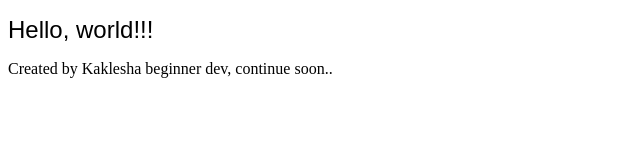
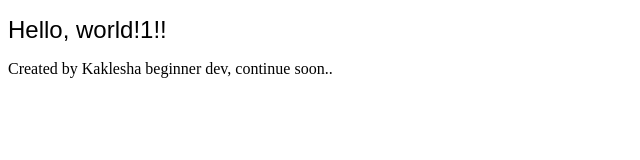
Before and after one commit to Kaklesha/rsschool-cv, a plain HTML site: page index.html in a window 1280 px wide. Shown: the full height of the page, 0-640 px from the left. Drawn offline with Linux system fonts and the light colour scheme.

Commit message:
feat: one in  repo

```diff
--- a/index.html
+++ b/index.html
@@ -8,7 +8,7 @@
 </head>
 <body>
     <h1>
-        Hello, world!!!
+        Hello, world!1!!
     </h1>
     <p>
         Created by Kaklesha beginner dev, continue soon..
```
